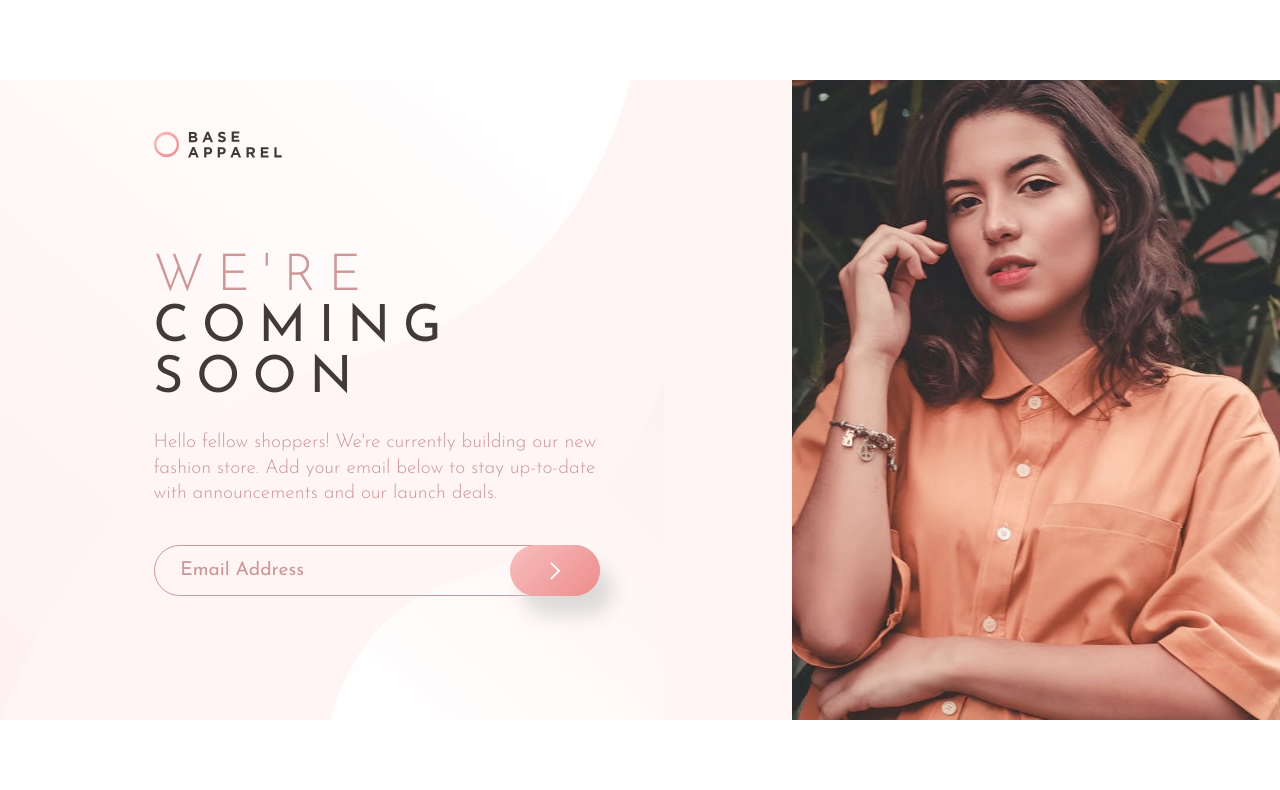
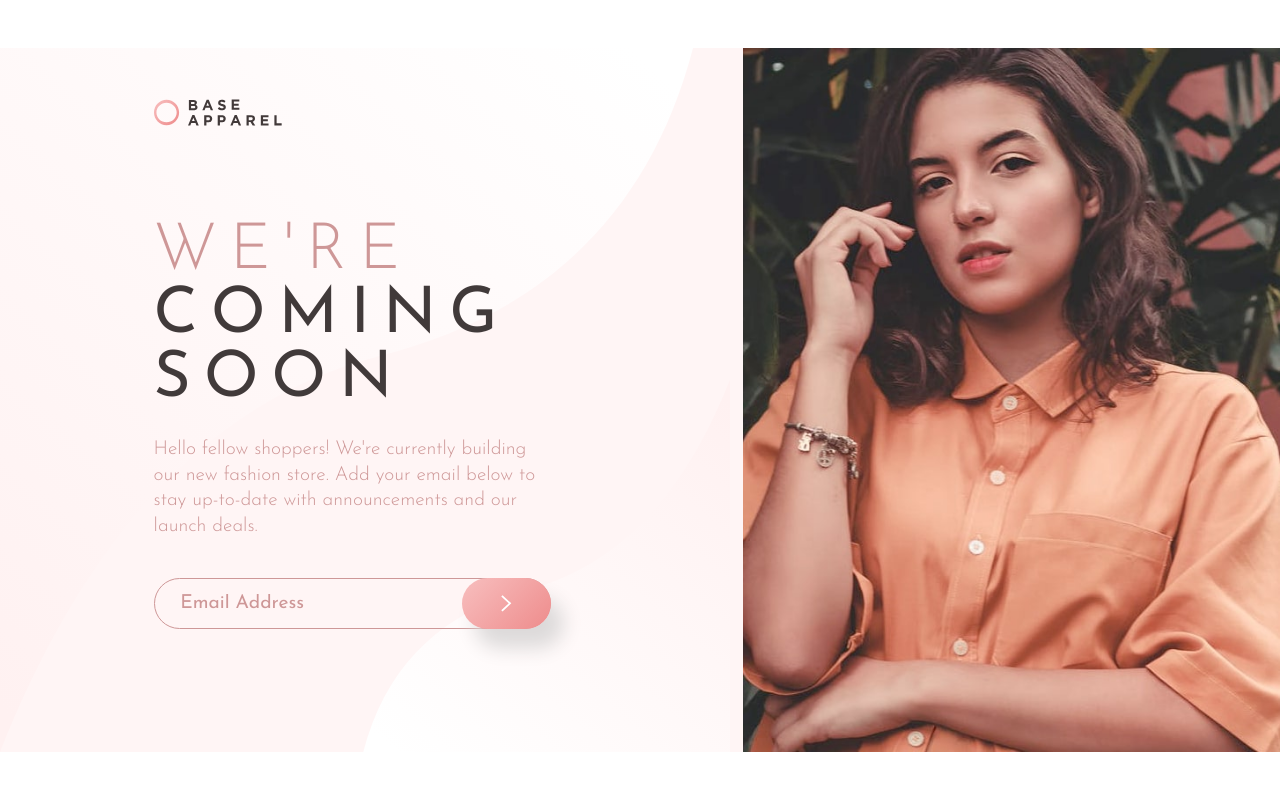
Before and after one commit to Ching0810/FM-base-apparel-coming-soon, a plain HTML site: page index.html in a window 1280 px wide. Drawn offline with Linux system fonts and the light colour scheme.

Commit message:
optimize and modify README.md

```diff
--- a/style.scss
+++ b/style.scss
@@ -144,22 +144,20 @@ body {
             width: 10vw;
             margin-bottom: 7vw;
           }
-
           picture {
             display: none;
           }
-
           .content {
             position: relative;
             text-align: left;
             z-index: 1;
             padding: 0;
             h1 {
-              font-size: 4vw;
+              font-size: 5vw;
               letter-spacing: 1vw;
               margin-bottom: 2vw;
               span {
-                font-size: 4vw;
+                font-size: 5vw;
               }
             }
             p {
@@ -197,7 +195,7 @@ body {
           display: flex;
           justify-content: end;
           .model-img {
-            height: 50vw;
+            height: 55vw;
             z-index: 1;
           }
         }
```
Also changed, not shown: images/Screenshot 2023-10-13 at 22.22.39.png (added), images/Screenshot 2023-10-13 at 22.32.01.png (added), style.css, 2 other files.
